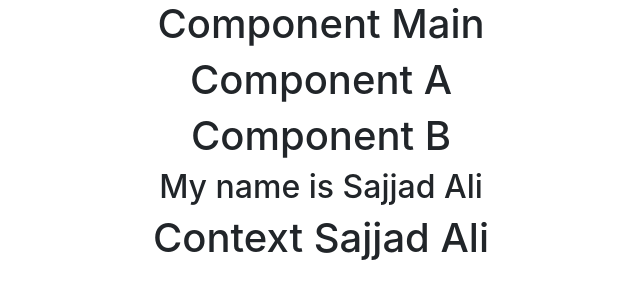
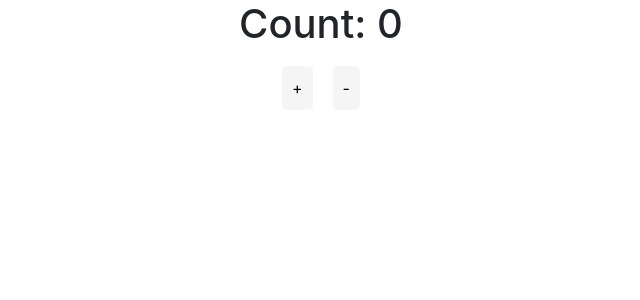
Before and after one commit to SajjadAli54/reactjs, a React (Create React App) app in the folder hello-world/: page / in a window 1280 px wide. Shown: the top 300 px of the page, without its empty margins (319-959 px from the left). Built offline with nearby package versions, Linux system fonts and the light colour scheme.

Commit message:
Learnt about use reducer

```diff
--- a/hello-world/src/App.js
+++ b/hello-world/src/App.js
@@ -1,10 +1,11 @@
 import "./App.css";
 import Main from "./Components/context-api/main";
+import Counter from "./Components/reducers/reducers";
 
 function App() {
   return (
     <div className="App">
-      <Main />
+      <Counter />
     </div>
   );
 }
--- /dev/null
+++ b/hello-world/src/Components/reducers/reducer.css
@@ -0,0 +1,16 @@
+.h1 {
+    display: flex;
+    justify-content: center;
+    align-items: center;
+    flex-direction: column;
+    margin-top: 20px;
+}
+
+button {
+    padding: 10px;
+    margin: 10px;
+    border-radius: 5px;
+    border: none;
+    background-color: #f5f5f5;
+    cursor: pointer;
+}
--- /dev/null
+++ b/hello-world/src/Components/reducers/reducers.jsx
@@ -0,0 +1,32 @@
+import React from "react";
+import { useReducer } from "react";
+import "./reducer.css";
+
+const initialValue = 0;
+const reducer = (state, action) => {
+  switch (action.type) {
+    case "increment":
+      return state + action.value;
+    case "decrement":
+      return state - action.value;
+    default:
+      return state;
+  }
+};
+
+function Counter() {
+  const [state, dispatch] = useReducer(reducer, initialValue);
+  return (
+    <>
+      <h1>Count: {state}</h1>
+      <button onClick={() => dispatch({ type: "increment", value: 5 })}>
+        +
+      </button>
+      <button onClick={() => dispatch({ type: "decrement", value: 2 })}>
+        -
+      </button>
+    </>
+  );
+}
+
+export default Counter;
```
Also changed, not shown: 1 other file (tests, documents, lock files or other folders).
